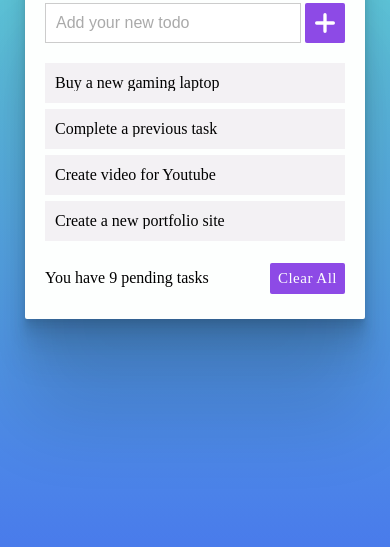
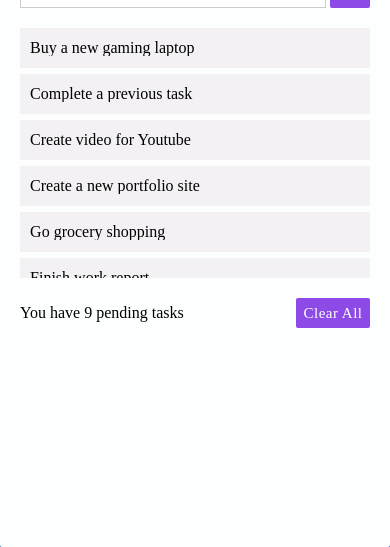
Before and after one commit to geezers-io/todo-app-assignment, a website built with Parcel: page index.html in a window 390 px wide. Shown: the part 297-844 px from the top of the page. Built offline with nearby package versions, Linux system fonts and the light colour scheme.

Commit message:
feat: 반응형 작업

```diff
--- a/styles.css
+++ b/styles.css
@@ -11,12 +11,12 @@
 
   --border-radius: 2px;
   --box-shadow:
-      0 2.8px 2.2px rgba(0, 0, 0, 0.034),
-      0 6.7px 5.3px rgba(0, 0, 0, 0.048),
-      0 12.5px 10px rgba(0, 0, 0, 0.06),
-      0 22.3px 17.9px rgba(0, 0, 0, 0.072),
-      0 41.8px 33.4px rgba(0, 0, 0, 0.086),
-      0 100px 80px rgba(0, 0, 0, 0.12);
+      0 0.18rem 0.14rem rgba(0, 0, 0, 0.034),
+      0 0.42rem 0.33rem rgba(0, 0, 0, 0.048),
+      0 0.78rem 0.63rem rgba(0, 0, 0, 0.06),
+      0 1.39rem 1.12rem rgba(0, 0, 0, 0.072),
+      0 2.61rem 2.09rem rgba(0, 0, 0, 0.086),
+      0 6.25rem 5rem rgba(0, 0, 0, 0.12);
 }
 
 *,
@@ -58,19 +58,19 @@ button:active {
 }
 
 .todo-app {
-  width: 340px;
+  width: 21.25rem;
   max-width: 100%;
   display: flex;
   flex-direction: column;
-  gap: 20px;
-  padding: 25px 20px;
+  gap: 1.25rem;
+  padding: 1.56rem 1.25rem;
   background: var(--color-white);
   border-radius: var(--border-radius);
   box-shadow: var(--box-shadow);
 }
 
 .todo-app h1 {
-  font-size: 26px;
+  font-size: 1.63em;
   font-weight: bold;
 }
 
@@ -78,29 +78,29 @@ button:active {
   display: flex;
   justify-content: space-between;
   align-items: center;
-  gap: 4px;
+  gap: 0.25em;
 }
 
 /**
  * header
  */
 .todo-app header {
-  height: 40px;
+  height: 2.5em;
 }
 
 .todo-app header .add-input {
   flex: 1;
   height: 100%;
-  padding: 10px;
+  padding: 0.63em;
   border: 1px solid var(--color-gray-1);
-  font-size: 16px;
+  font-size: 1rem;
 }
 .todo-app header .add-input::placeholder {
   color: var(--color-gray-2);
 }
 
 .todo-app header .add-button {
-  width: 40px;
+  width: 2.5em;
   height: 100%;
   background: center / contain no-repeat url("./svg/plus.svg"), var(--color-purple);
 }
@@ -111,22 +111,22 @@ button:active {
 .todo-app .todos {
   display: flex;
   flex-direction: column;
-  gap: 6px;
-  height: 180px;
-  max-height: 180px;
+  gap: 0.38em;
+  height: 11.25em;
+  max-height: 11.25em;
   overflow-y: auto;
   scrollbar-width: thin;
   scrollbar-color: var(--color-gray-1);
 }
 .todo-app .todos::-webkit-scrollbar {
-  width: 10px;
+  width: 0.63em;
 }
 .todo-app .todos::-webkit-scrollbar-track {
   background-color: var(--color-white);
 }
 .todo-app .todos::-webkit-scrollbar-thumb {
   border-radius: 6px;
-  border: var(--border-radius) solid var(--color-white);
+  border: 1px solid var(--color-white);
   background-color: var(--color-gray-2);
 }
 
@@ -134,14 +134,14 @@ button:active {
   display: flex;
   justify-content: space-between;
   align-items: center;
-  min-height: 40px;
+  min-height: 2.5em;
   background-color: var(--color-gray-0);
   min-width: 0;
 }
 
 .todo-app .todos .todo p {
   flex: 1;
-  padding: 0 10px;
+  padding: 0 0.63em;
   overflow: hidden;
   text-overflow: ellipsis;
   white-space: nowrap;
@@ -149,7 +149,7 @@ button:active {
 
 .todo-app .todos .todo .delete-button {
   height: 100%;
-  width: 40px;
+  width: 2.5em;
   background: center / 1.2em no-repeat url("./svg/delete.svg"), var(--color-red);
   opacity: 0;
   will-change: opacity;
@@ -166,13 +166,25 @@ button:active {
 }
 
 .todo-app footer .remain-tasks {
-  font-size: 16px;
 }
 
 .todo-app footer .clear-button {
-  padding: 8px;
-  font-size: 15px;
-  letter-spacing: 0.5px;
+  padding: 0.5em;
+  font-size: 0.94rem;
+  letter-spacing: 0.03rem;
   color: var(--color-white);
   background-color: var(--color-purple);
 }
+
+@media screen and (max-width: 600px), screen and (max-width: 600px) {
+  .todo-app {
+    width: 100%;
+    height: 100vh;
+    justify-content: center;
+  }
+
+  .todo-app .todos {
+    height: 15.63rem;
+    max-height: 15.63rem;
+  }
+}
```
